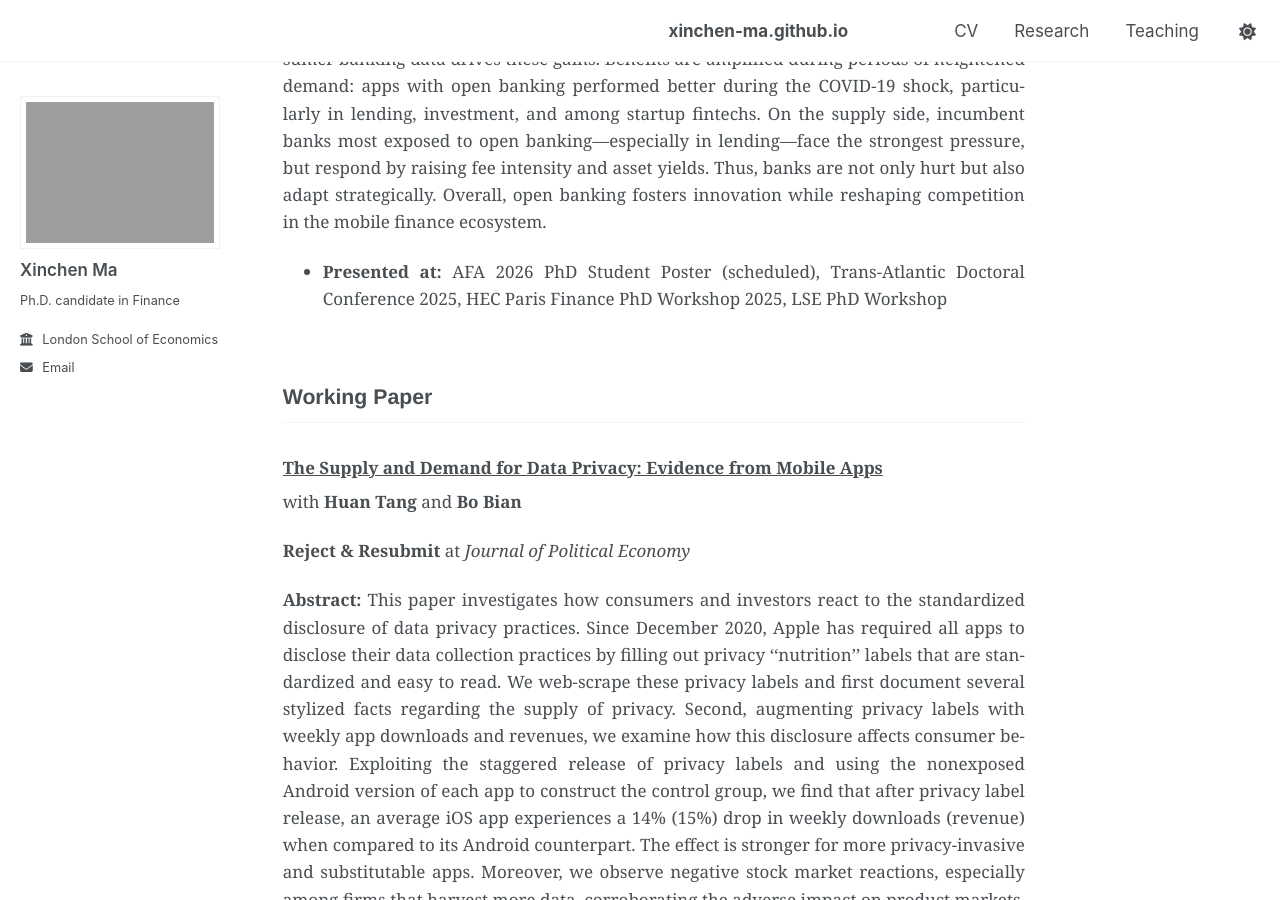
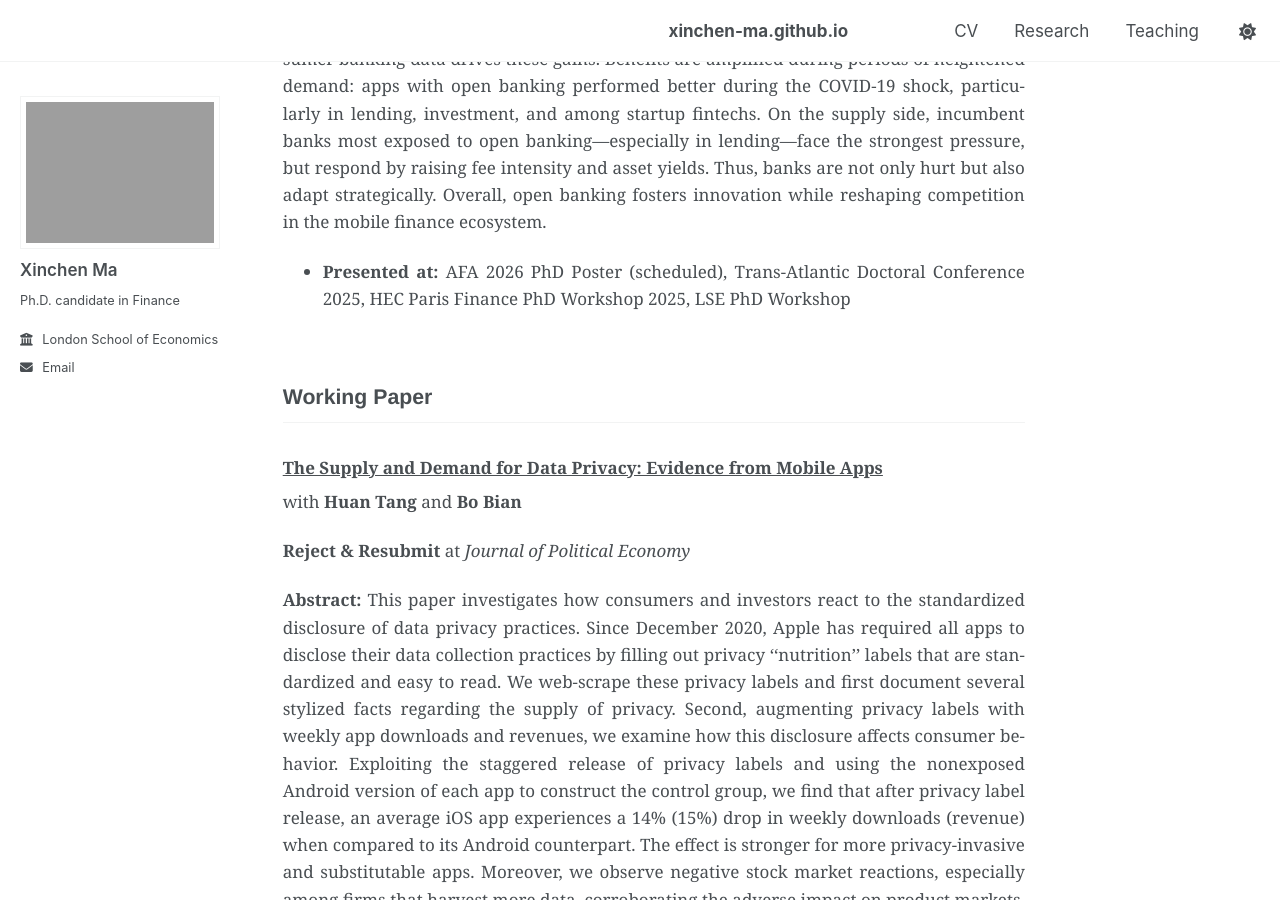
Before and after one commit to xinchen-ma/xinchen-ma.github.io, a Jekyll site: the page built from index.md, in a window 1280 px wide and 900 px high, scrolled down 626 px. Built offline with Jekyll 4.4.1, drawn with Linux system fonts in a browser that asks for light colours; a script that is not in the unit is left out.

Commit message:
Update index.md

```diff
--- a/index.md
+++ b/index.md
@@ -22,7 +22,7 @@ Email: x.ma25[at]lse.ac.uk
 
 **Abstract:** This paper examines the impact of open banking adoption on competition and innovation in digital financial services. I construct a novel dataset by decompiling historical Android app source code to identify open banking API integrations among finance apps in the UK and EU. Linking this with monthly app performance data, I find that adoption significantly increases downloads, user activity, and revenue. Exploiting cross-country variation in authorization status within the same app, I provide causal evidence that access to consumer banking data drives these gains. Benefits are amplified during periods of heightened demand: apps with open banking performed better during the COVID-19 shock, particularly in lending, investment, and among startup fintechs. On the supply side, incumbent banks most exposed to open banking—especially in lending—face the strongest pressure, but respond by raising fee intensity and asset yields. Thus, banks are not only hurt but also adapt strategically. Overall, open banking fosters innovation while reshaping competition in the mobile finance ecosystem.
 
-- **Presented at:** AFA 2026 PhD Student Poster (scheduled), Trans-Atlantic Doctoral Conference 2025, HEC Paris Finance PhD Workshop 2025, LSE PhD Workshop
+- **Presented at:** AFA 2026 PhD Poster (scheduled), Trans-Atlantic Doctoral Conference 2025, HEC Paris Finance PhD Workshop 2025, LSE PhD Workshop
 
 ## Working Paper
 
```
